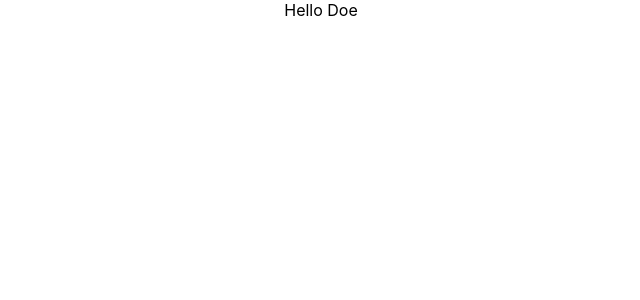
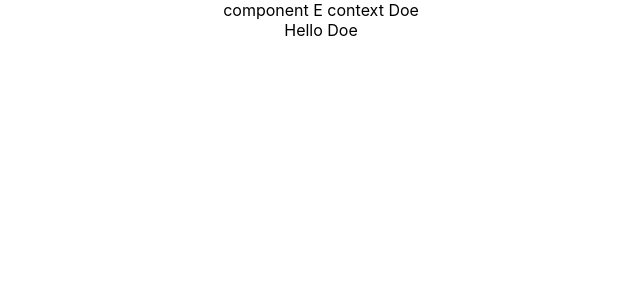
Before and after one commit to Mhdez221993/react-playground, a React (Create React App) app: page / in a window 1280 px wide. Shown: the top 300 px of the page, without its empty margins (319-959 px from the left). Built offline with nearby package versions, Linux system fonts and the light colour scheme.

Commit message:
Consume context

```diff
--- a/src/components/ComponentE.js
+++ b/src/components/ComponentE.js
@@ -1,11 +1,21 @@
 import React, { Component } from 'react';
 
 import ComponentF from './ComponentF';
+import UserContext from './userContext';
 
 class ComponentE extends Component {
+  static contextType = UserContext
+
   render() {
-    return <ComponentF />
+    return (
+      <div>
+        component E context {this.context}
+        <ComponentF />
+      </div>
+    )
   }
 }
 
+// ComponentE.contextType = UserContext
+
 export default ComponentE;
--- a/src/components/userContext.js
+++ b/src/components/userContext.js
@@ -6,3 +6,5 @@
 const UserConsumer = UserContext.Consumer
 
 export { UserProvider, UserConsumer }
+
+export default UserContext
```
